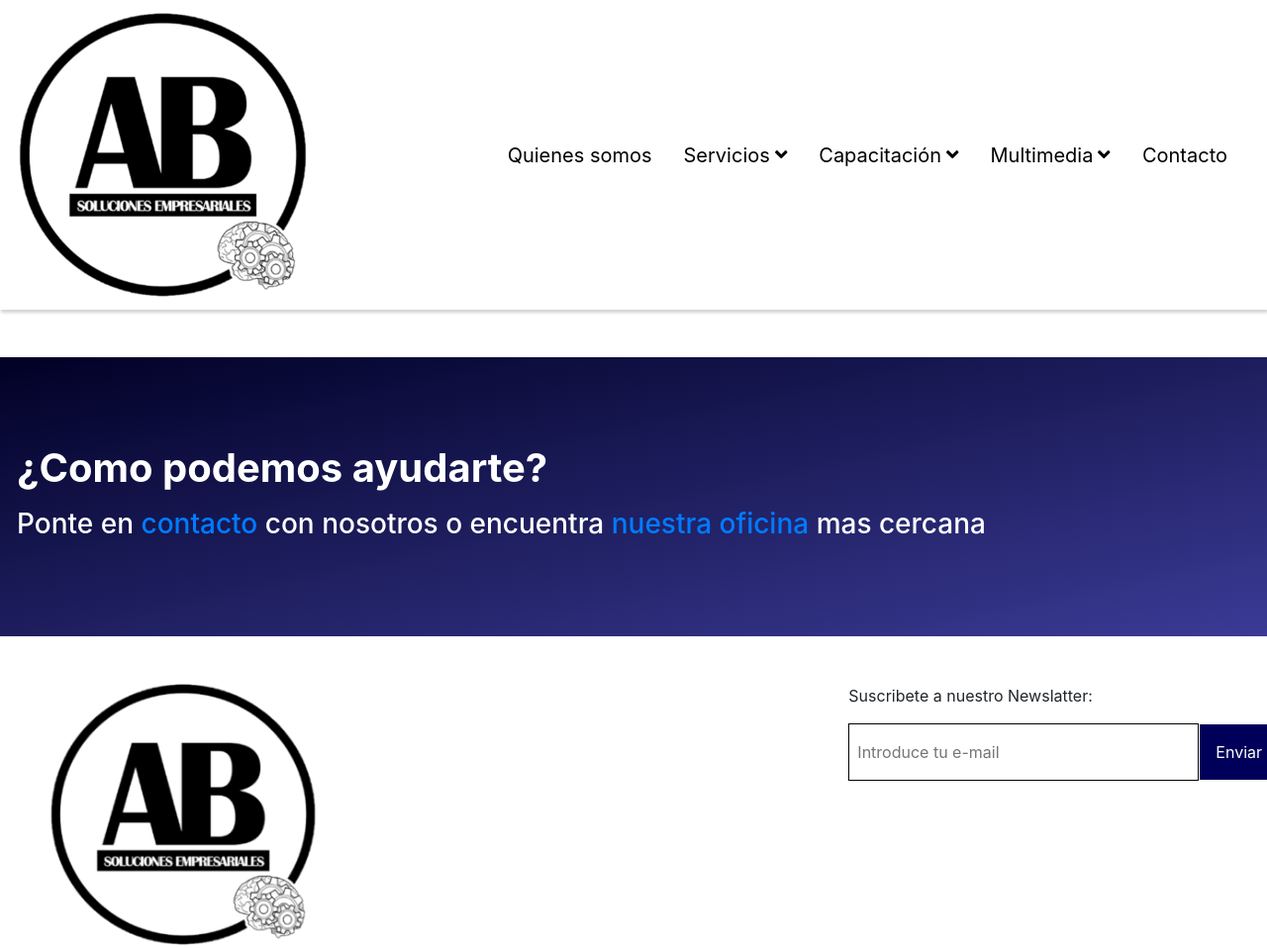
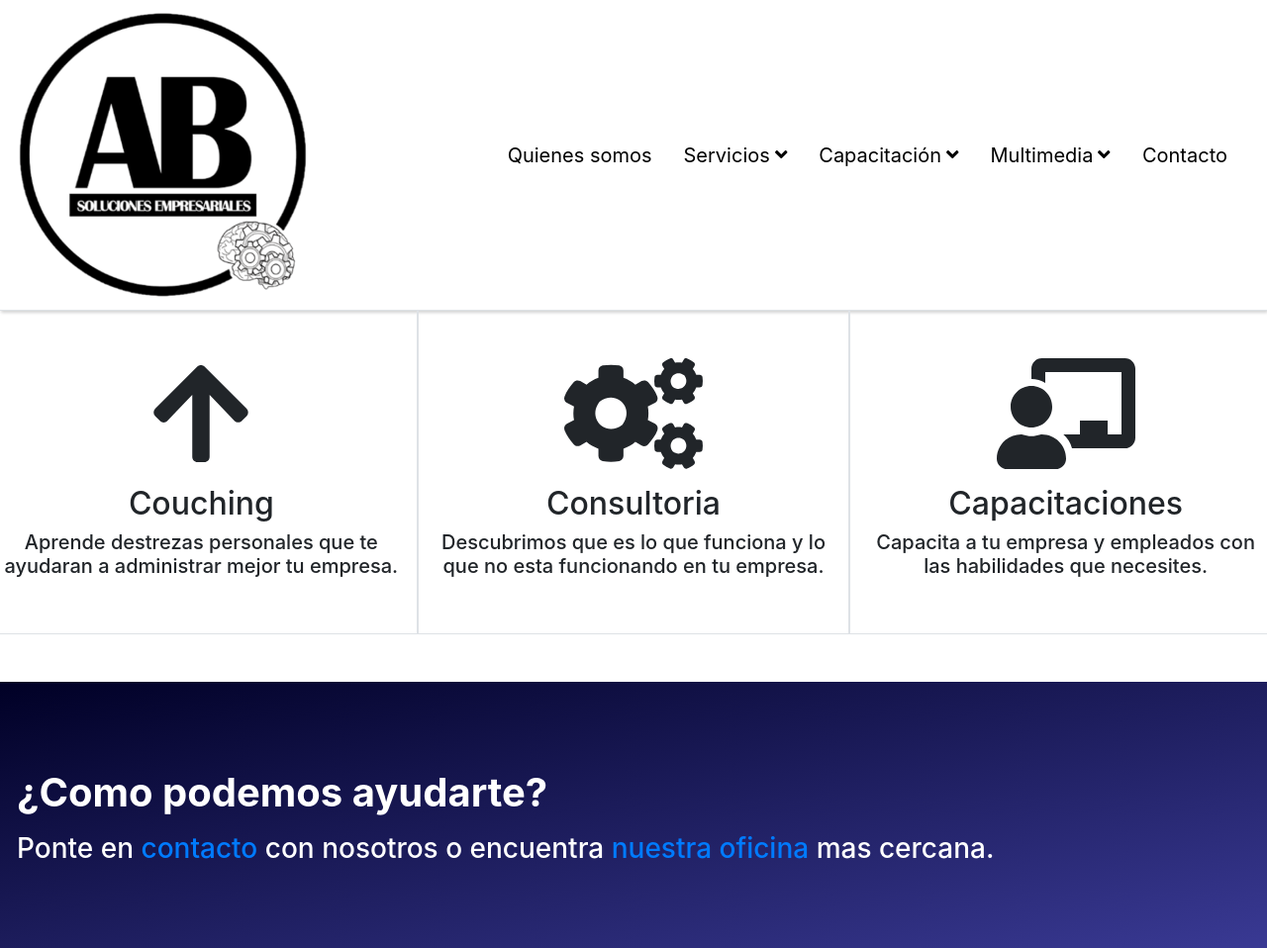
Before and after one commit to ABSolucionesEmpresariales/ABWebsite, a Gatsby site: page / in a window 1280 px wide. Shown: the top 958 px of the page at 99% size. Built offline with nearby package versions, Linux system fonts and the light colour scheme; Gatsby itself is replaced by a stand-in of ours.

Commit message:
disenos iniciales home page

```diff
--- a/src/components/footer.js
+++ b/src/components/footer.js
@@ -4,7 +4,6 @@ import Image from 'react-bootstrap/Image';
 import { Link } from 'gatsby'
 
 import { FontAwesomeIcon } from '@fortawesome/react-fontawesome'
-import { faArrowRight } from '@fortawesome/free-solid-svg-icons'
 import { faFacebook, faTwitter, faYoutube, faInstagram } from '@fortawesome/free-brands-svg-icons'
 
 import footerStyles from '../styles/footer.module.scss'
@@ -32,7 +31,7 @@ const Footer = () => {
         <footer>
             <div className={'mt-5 row '+footerStyles.ayuda}>
                 <h1 className="font-weight-bold">¿Como podemos ayudarte?</h1>
-                <h3 className="mt-2 mt-0">Ponte en <Link className={footerStyles.ayudaLinks} to="/cursos">contacto</Link> con nosotros o encuentra <Link className={footerStyles.ayudaLinks} to="/cursos">nuestra oficina</Link> mas cercana</h3>
+                <h3 className="mt-2 mt-0">Ponte en <Link className={footerStyles.ayudaLinks} to="/cursos">contacto</Link> con nosotros o encuentra <Link className={footerStyles.ayudaLinks} to="/cursos">nuestra oficina</Link> mas cercana.</h3>
             </div>
             <div className="px-0 px-lg-5">
                 <div className="row justify-content-between py-5 d-block d-lg-flex">
--- a/src/pages/index.js
+++ b/src/pages/index.js
@@ -1,11 +1,33 @@
 import React from "react"
 import Layout from "../components/layout"
 import Head from '../components/head'
+
+import { FontAwesomeIcon } from '@fortawesome/react-fontawesome'
+import { faCogs, faChalkboardTeacher, faArrowUp } from '@fortawesome/free-solid-svg-icons'
+
+import homeStyles from '../styles/home.module.scss'
 
 const IndexPage = () => {
     return (
         <Layout>
             <Head title="Home"/>
+            <div className="row">
+                <div className="border col-4 text-center py-5">
+                    <FontAwesomeIcon className={homeStyles.serviceIcons} icon={faArrowUp} size="7x" />
+                    <h2 className="mt-3">Couching</h2>
+                    <h5>Aprende destrezas personales que te ayudaran a administrar mejor tu empresa.</h5>
+                </div>
+                <div className="border col-4 text-center py-5">
+                    <FontAwesomeIcon className={homeStyles.serviceIcons} icon={faCogs} size="7x" />
+                    <h2 className="mt-3">Consultoria</h2>
+                    <h5>Descubrimos que es lo que funciona y lo que no esta funcionando en tu empresa.</h5>
+                </div>
+                <div className="border col-4 text-center py-5">
+                    <FontAwesomeIcon className={homeStyles.serviceIcons} icon={faChalkboardTeacher} size="7x" />
+                    <h2 className="mt-3">Capacitaciones</h2>
+                    <h5>Capacita a tu empresa y empleados con las habilidades que necesites.</h5>
+                </div>
+            </div>
         </Layout>
     )
 }
--- /dev/null
+++ b/src/styles/home.module.scss
@@ -0,0 +1,3 @@
+.service-icons{
+
+}
```
